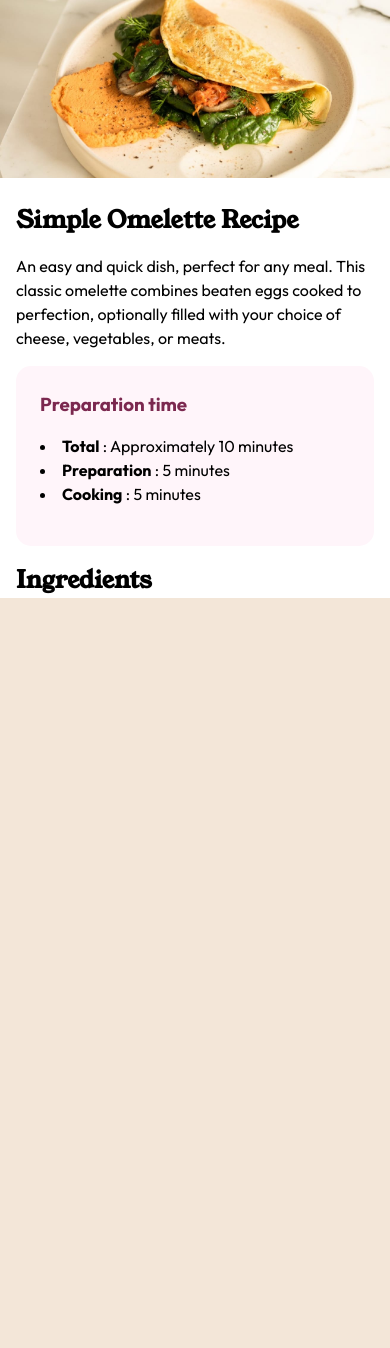
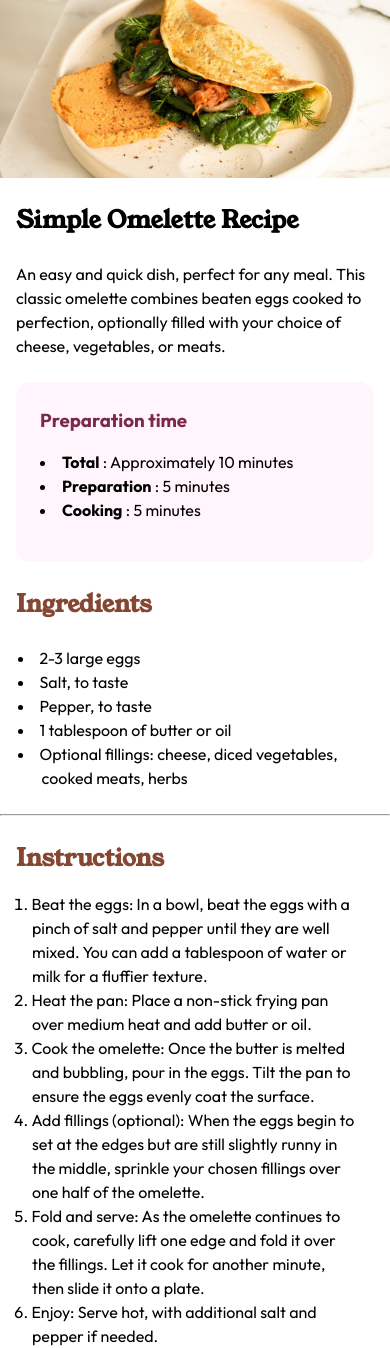
Before and after one commit to joeyturbo/recipe-page-main, a plain HTML site: page index.html in a window 390 px wide. Before the commit the page ends 844 px from the top, so only its background shows below. Drawn offline with Linux system fonts and the light colour scheme.

Commit message:
added ingredients and instructions sections. still need to do some styling but coming together on mobile

```diff
--- a/index.html
+++ b/index.html
@@ -12,7 +12,10 @@
 </head>
 <body>
   <main class="recipe">
-    <img src="./assets/images/image-omelette.jpeg" alt="" class="recipe__img">
+    <section class="recipe__image-container">
+      <img src="./assets/images/image-omelette.jpeg" alt="" class="recipe__img">
+    </section>
+
     <section class="recipe__text">
       <h1 class="recipe__title">Simple Omelette Recipe</h1>
 
@@ -32,35 +35,41 @@
           </li>
         </ul>
       </article>
+    </section>
 
+    <section class="recipe__ingredients">
       <h2 class="recipe__ingredients-title">Ingredients</h2>
 
+      <ul class="recipe__ingredients-list-container">
+        <li class="recipe__ingredients-list-item">2-3 large eggs</li>
+        <li class="recipe__ingredients-list-item">Salt, to taste</li>
+        <li class="recipe__ingredients-list-item">Pepper, to taste</li>
+        <li class="recipe__ingredients-list-item">1 tablespoon of butter or oil</li>
+        <li class="recipe__ingredients-list-item">Optional fillings: cheese, diced vegetables, cooked meats, herbs</li>
+      </ul>
+    </section>
+    <hr>
 
-      <!-- 2-3 large eggs
-      Salt, to taste
-      Pepper, to taste
-      1 tablespoon of butter or oil
-      Optional fillings: cheese, diced vegetables, cooked meats, herbs
+    <section class="recipe__instructions">
+      <h2 class="recipe__instructions-title">Instructions</h2>
+      <ol class="recipe__instructions-list-container">
+        <li class="recipe__instructions-list-item">Beat the eggs: In a bowl, beat the eggs with a pinch of salt and pepper until they are well mixed. You can add a tablespoon of water or milk for a fluffier texture.</li>
+        <li class="recipe__instructions-list-item">Heat the pan: Place a non-stick frying pan over medium heat and add butter or oil.</li>
+        <li class="recipe__instructions-list-item">Cook the omelette: Once the butter is melted and bubbling, pour in the eggs. Tilt the pan to ensure the eggs evenly coat the surface.</li>
+        <li class="recipe__instructions-list-item">Add fillings (optional): When the eggs begin to set at the edges but are still slightly runny in the middle, sprinkle your chosen fillings over one half of the omelette.</li>
+        <li class="recipe__instructions-list-item">Fold and serve: As the omelette continues to cook, carefully lift one edge and fold it over the fillings. Let it cook for another minute, then slide it onto a plate.</li>
+        <li class="recipe__instructions-list-item">Enjoy: Serve hot, with additional salt and pepper if needed.</li>
+      </ol>
+    </section>
 
-      Instructions  -->
 
-      <!-- Beat the eggs: In a bowl, beat the eggs with a pinch of salt and pepper until they are well mixed.
-      You can add a tablespoon of water or milk for a fluffier texture.
 
-      Heat the pan: Place a non-stick frying pan over medium heat and add butter or oil.
 
-      Cook the omelette: Once the butter is melted and bubbling, pour in the eggs. Tilt the pan to ensure
-      the eggs evenly coat the surface.
 
-      Add fillings (optional): When the eggs begin to set at the edges but are still slightly runny in the
-      middle, sprinkle your chosen fillings over one half of the omelette.
 
-      Fold and serve: As the omelette continues to cook, carefully lift one edge and fold it over the
-      fillings. Let it cook for another minute, then slide it onto a plate.
 
-      Enjoy: Serve hot, with additional salt and pepper if needed.
 
-      Nutrition
+      <!-- Nutrition
 
       The table below shows nutritional values per serving without the additional fillings.
 
@@ -74,7 +83,7 @@
       20g
 
       Fat
-      22g -->
+      22g  -->
     </section>
   </main>
 
--- a/styles.css
+++ b/styles.css
@@ -23,6 +23,11 @@ body {
   font-family: "Outfit", sans-serif;
 }
 
+section {
+  padding-left: 2rem;
+  padding-right: 2rem;
+}
+
 img, picture, video, canvas, svg {
   display: block;
   max-width: 100%;
@@ -40,9 +45,19 @@ h1, h2 {
   font-family: "Young Serif", serif;
 }
 
+hr {
+  color: var(--clr-lightGrey);
+  margin-bottom: 1.5rem;
+}
+
 .recipe {
   background-color: var(--clr-white);
   width: 100%;
+
+}
+
+.recipe__image-container {
+  padding: 0;
 }
 
 .recipe__img {
@@ -52,20 +67,21 @@ h1, h2 {
 
 .recipe__text {
   padding: 0 1rem;
+  margin-bottom: 1.5rem;
 }
 
 .recipe__title {
-  margin-bottom: 1rem;
+  margin-bottom: 1.5rem;
 }
 
 .recipe__description {
-  margin-bottom: 1rem;
+  margin-bottom: 1.5rem;
 }
 
 .recipe__time-container {
   background-color: var(--clr-roseWhite);
   padding: 1.5rem;
-  margin-bottom: 1rem;
+  margin-bottom: 1.5rem;
   border-radius: 15px;
 }
 
@@ -85,6 +101,45 @@ h1, h2 {
 
 .recipe__time-details-bold {
   font-weight: 700;
+}
+
+.recipe__ingredients {
+  padding-left: 1rem;
+}
+
+.recipe__ingredients-title {
+  color: var(--clr-nutmeg);
+  margin-bottom: 1.5rem;
+}
+
+.recipe__ingredients-list-container {
+  padding-left: 0rem;
+  margin-bottom: 1.5rem;
+  list-style-position: outside;
+}
+
+.recipe__ingredients-list-item {
+  list-style-type: disc;
+  list-style-position: inside;
+  text-indent: -1.5rem;
+  padding-left: 1.6rem;
+}
+
+.recipe__instructions-title {
+  color: var(--clr-nutmeg);
+  text-indent: -1rem;
+  margin-bottom: 1rem;
+
+}
+
+.recipe__instructions-list-container {
+  padding-left: 0;
+  /* list-style-position: outside; */
+}
+
+.recipe__instructions-list-item {
+  list-style-position: inside;
+  text-indent: -1.125em;
 }
 
 /* xs */
```
